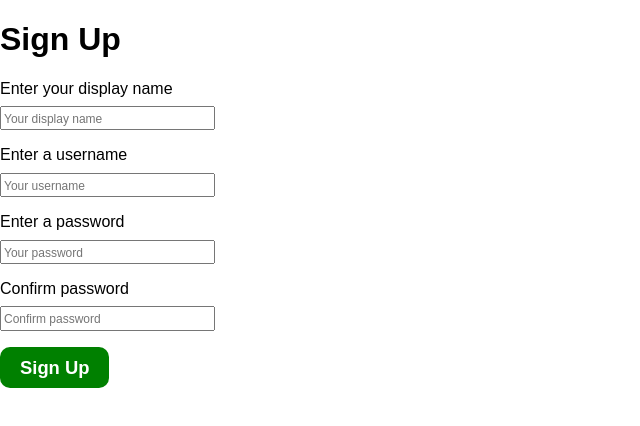
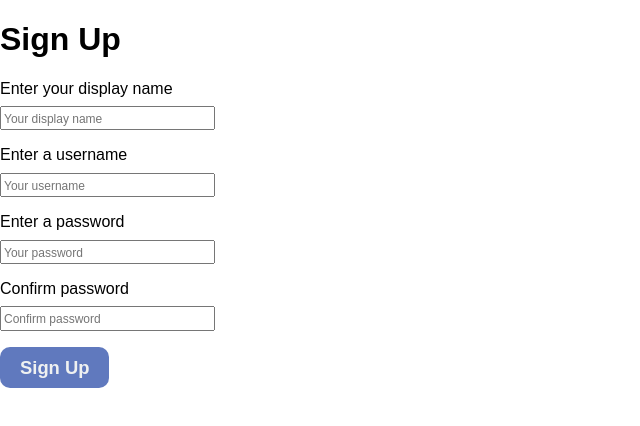
Before and after one commit to melissakipp/missyplusfour, a React (Create React App) app in the folder frontend/: page / in a window 1280 px wide. Shown: the top 426 px of the page, without its empty margins (0-640 px from the left). Built offline with nearby package versions, Linux system fonts and the light colour scheme; a web font is replaced by a local one.

Commit message:
[Update] Color theme stage one

```diff
--- a/frontend/src/styles/_variables.scss
+++ b/frontend/src/styles/_variables.scss
@@ -1,8 +1,20 @@
-$primary: green;
-$white: white;
+$primary: hsla(224, 42, 56, 1);
+$secondary: hsla(338, 72, 49, 1);
+$warning: hsla(45, 84, 66, 1);
+$info: hsla(236, 29, 34, 1);
+$success: rgb(65,156,113);
+
+$white: hsla(180, 7, 94, 1);
+$black: hsla(60, 18, 4, 1);
+$gray: rgb(81,102,115);
+
+$yellow: hsla(39, 84, 66, 1);
+$lightBlue: hsla(202, 45, 72, 1);
+$text: hsla(60, 25, 1, 1);
+$pureWhite: hsla(191, 100, 99, 1)
 
 // :root {
-//   --primary: #39A9DB;
+//   --primary: #6078BF;
 //   --warning: #F9DC5C;
 //   --danger: #E84855;
 //   --success: #ABE188;
```
